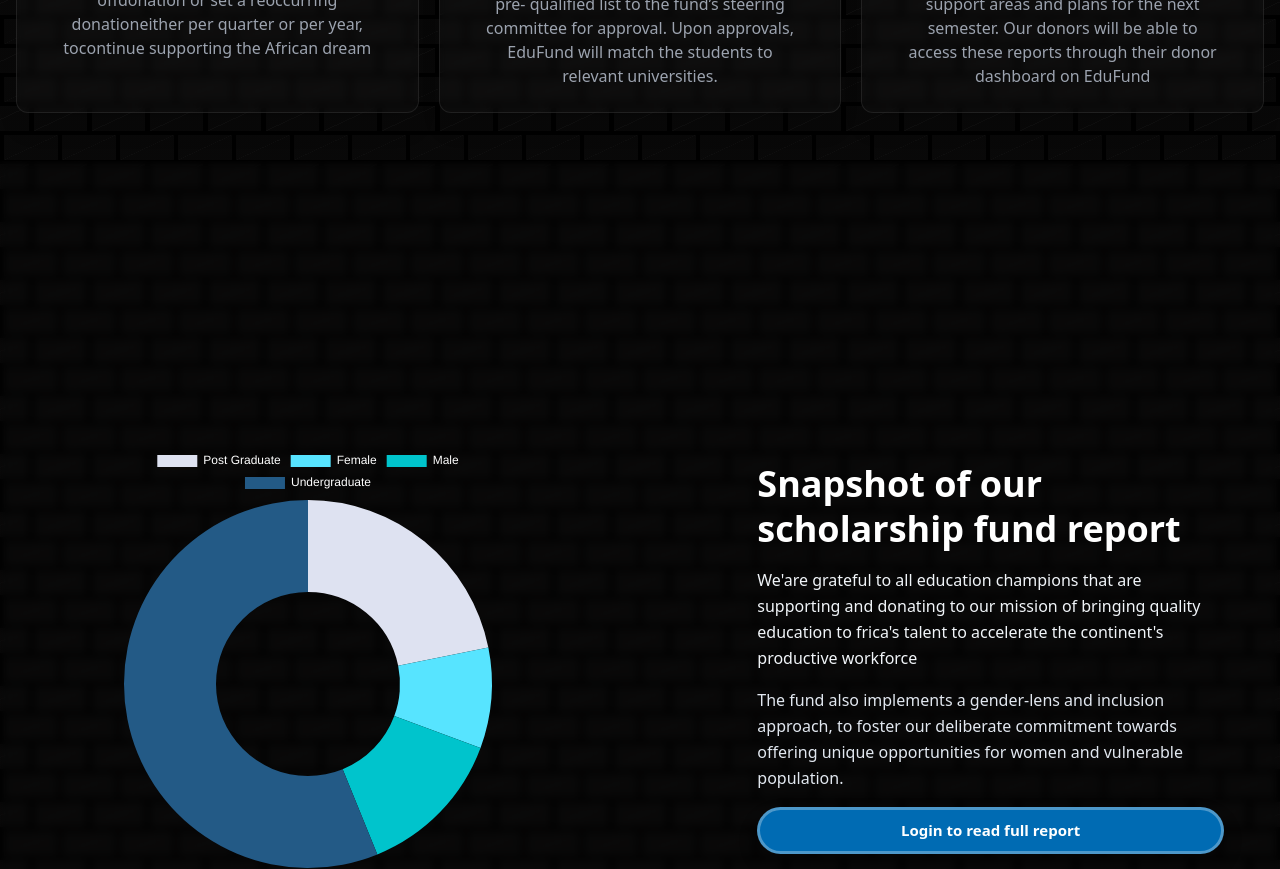
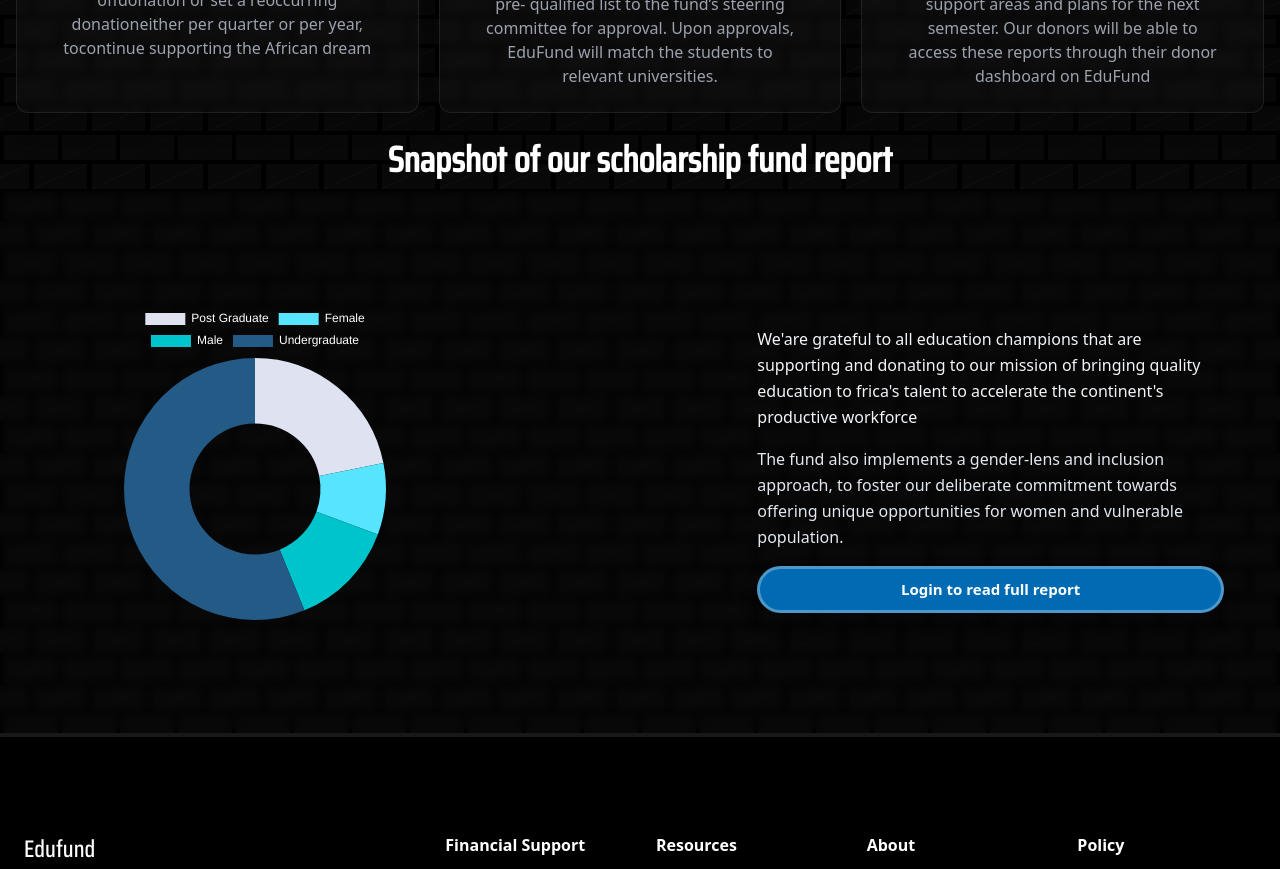
Before and after one commit to KIBUTI-SOFTWARE/edufund-first-launch, a React (Vite) app: page /Reports in a window 1280 px wide. Shown: the part 1640-2509 px from the top of the page. Built offline with nearby package versions, Linux system fonts and the light colour scheme.

Commit message:
modified the form and the team section

```diff
--- a/src/app/components/PieChart.jsx
+++ b/src/app/components/PieChart.jsx
@@ -45,7 +45,7 @@ const PieChart = () => {
   }, []);
 
   return (
-    <div className="w-2/3 h-screen flex items-center justify-center">
+    <div className="w-3/4 md:w-1/2  flex items-center justify-center">
       <canvas ref={chartRef} />
     </div>
   );
--- a/src/app/components/form/DonationForm.jsx
+++ b/src/app/components/form/DonationForm.jsx
@@ -49,16 +49,14 @@ function DonationForm() {
       postalCode: formData.postalCode,
     };
 
-    const headers = {
-      "Content-Type": "application/json",
-    };
+    // const headers = {
+    //   "Content-Type": "application/json",
+    // };
 
     try {
       const response = await axios.post(BASE_URL, JSON.stringify(data));
       window.location.href = response.data.data.paymentUrl;
-      alerter(
-        "Thank you for your pledge. You can redeem your pledge through this payment link."
-      );
+      alerter("You'll be redirect to a payment page");
       console.log("The response is: ", response);
     } catch (error) {
       alerter("Error submitting the form. Please try again.");
--- a/src/app/pages/Reports.jsx
+++ b/src/app/pages/Reports.jsx
@@ -121,11 +121,11 @@ export function Card() {
   ];
 
   return (
-    <section className="pt-20">
+    <section className="pt-20 relative">
       <h1 className="text-center font-semibold font-kingshare text-xl lg:text-3xl text-white">
         Selection Criteria
       </h1>
-      <div className="h-full max-h-screen w-full pt-12 p-4">
+      <div className="h-full w-full pt-12 p-4">
         <div className="grid gap-14 md:grid-cols-3 md:gap-5">
           {criteria.map((criterion, index) => (
             <div
@@ -581,20 +581,20 @@ export function BentoBox() {
 
 export function Chart() {
   return (
-    <div className="pt-16 md:pt-8">
-      <div className="min-h-screen flex flex-col p-8 sm:p-16 md:p-24 justify-center backdrop-blur-sm">
+    <div className="">
+          <h2 className="leading-tight text-4xl text-center font-kingshare my-2 text-white font-bold">
+            Snapshot of our scholarship fund report
+          </h2>
+      <div className=" flex flex-col p-8 sm:p-16 md:p-24 justify-center backdrop-blur-sm">
         <div data-theme="teal" className="mx-auto max-w-6xl">
           <h2 className="sr-only">Featured reports</h2>
           <section className="font-sans text-black">
-            <div className="[ lg:flex lg:items-center ] [ fancy-corners fancy-corners--large fancy-corners--top-left fancy-corners--bottom-right ]">
+            <div className="[ lg:flex lg:items-center ]">
               <div className="w-[100%] ml-[10%] md:ml-0 lg:w-[120em]">
                 <PieChart />
               </div>
               <div className="p-6 bg-grey">
                 <div className="leading-relaxed">
-                  <h2 className="leading-tight text-4xl text-white font-bold">
-                    Snapshot of our scholarship fund report
-                  </h2>
                   <p className="mt-4 text-slate-100">
                     We'are grateful to all education champions that are
                     supporting and donating to our mission of bringing quality
```
